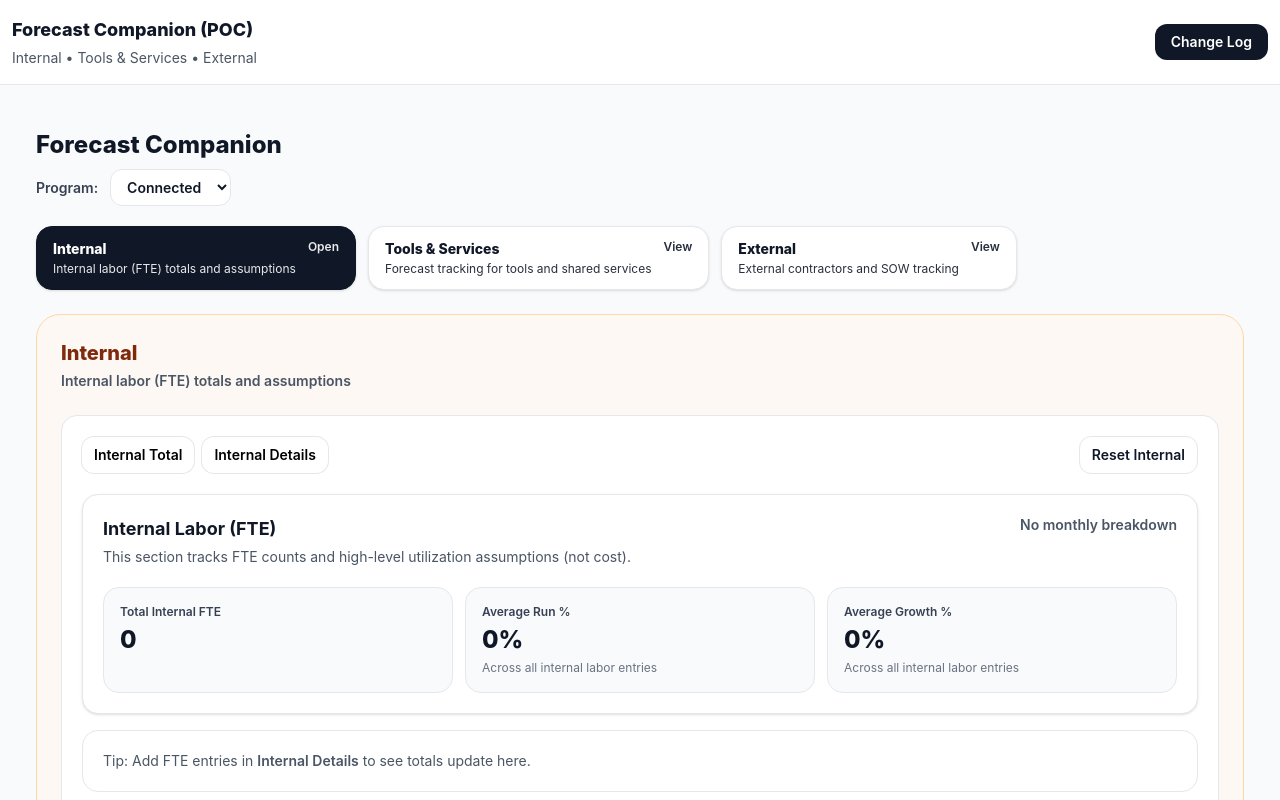
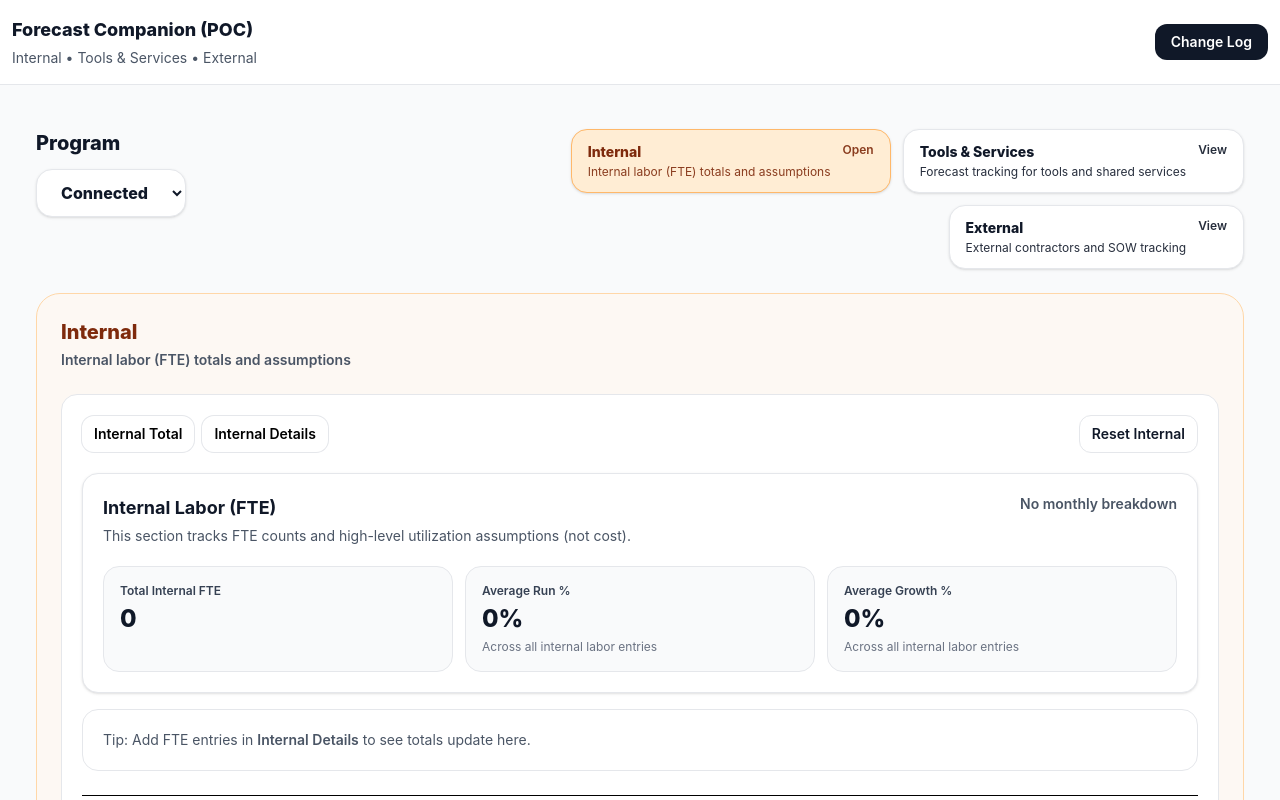
Before and after one commit to premkumarkirankumar/forecast-companion-poc, a React app in the folder frontend/: page / in a window 1280 px wide. Shown: the top 800 px of the page. Built offline with nearby package versions, Linux system fonts and the light colour scheme; the HTML template or start-up script is replaced by a standard one.

Commit message:
updated they layout to view better

```diff
--- a/frontend/src/components/forecast/SummaryCards.jsx
+++ b/frontend/src/components/forecast/SummaryCards.jsx
@@ -273,18 +273,30 @@ export default function SummaryCards({ selectedProgram, onProgramChange }) {
       subtitle: "Internal labor (FTE) totals and assumptions",
       panel: "border-orange-200 bg-orange-50/60",
       header: "text-orange-900",
+      pill: {
+        active: "border-orange-300 bg-orange-100 text-orange-900",
+        idle: "border-gray-200 bg-white text-gray-900 hover:bg-orange-50",
+      },
     },
     tools: {
       title: "Tools & Services",
       subtitle: "Forecast tracking for tools and shared services",
       panel: "border-purple-200 bg-purple-50/60",
       header: "text-purple-950",
+      pill: {
+        active: "border-purple-300 bg-purple-100 text-purple-900",
+        idle: "border-gray-200 bg-white text-gray-900 hover:bg-purple-50",
+      },
     },
     external: {
       title: "External",
       subtitle: "External contractors and SOW tracking",
       panel: "border-green-200 bg-green-50/60",
       header: "text-green-950",
+      pill: {
+        active: "border-green-300 bg-green-100 text-green-900",
+        idle: "border-gray-200 bg-white text-gray-900 hover:bg-green-50",
+      },
     },
   };
 
@@ -301,9 +313,7 @@ export default function SummaryCards({ selectedProgram, onProgramChange }) {
         className={[
           "flex items-start gap-3 rounded-2xl border px-4 py-3 text-left shadow-sm transition",
           "min-w-[240px] md:min-w-[260px]",
-          isActive
-            ? "border-gray-900 bg-gray-900 text-white"
-            : "border-gray-200 bg-white text-gray-900 hover:bg-gray-50",
+          isActive ? meta.pill.active : meta.pill.idle,
         ].join(" ")}
       >
         <div className="flex-1">
@@ -321,16 +331,16 @@ export default function SummaryCards({ selectedProgram, onProgramChange }) {
     <div className="w-full">
       {/* Header */}
       <div className="px-6 pt-6">
-        <div className="text-2xl font-extrabold text-gray-900">
-          Forecast Companion
-        </div>
+        {/* ✅ Removed duplicate title "Forecast Companion" */}
 
-        <div className="mt-2 flex flex-wrap items-center gap-3">
-          <div className="text-sm font-semibold text-gray-700">Program:</div>
+        {/* ✅ Program bigger + pills moved to top-right */}
+        <div className="flex flex-col gap-4 lg:flex-row lg:items-start lg:justify-between">
+          <div className="flex flex-wrap items-center gap-3">
+            <div className="text-xl font-extrabold text-gray-900">Program</div>
             <select
               value={programKey}
               onChange={(e) => onProgramChange?.(e.target.value)}
-            className="rounded-xl border border-gray-200 bg-white px-3 py-2 text-sm font-semibold text-gray-900"
+              className="rounded-2xl border border-gray-200 bg-white px-5 py-3 text-base font-extrabold text-gray-900 shadow-sm"
             >
               {PROGRAM_OPTIONS.map((o) => (
                 <option key={o.value} value={o.value}>
@@ -340,22 +350,18 @@ export default function SummaryCards({ selectedProgram, onProgramChange }) {
             </select>
           </div>
 
-        {/* Top pills */}
-        <div className="mt-5 flex flex-wrap gap-3">
+          {/* Top pills (top-right) */}
+          <div className="flex flex-wrap gap-3 lg:justify-end">
             <TopPill id="internal" />
             <TopPill id="tools" />
             <TopPill id="external" />
           </div>
         </div>
+      </div>
 
       {/* Active section container */}
       <div className="px-6 pb-10">
-        <div
-          className={[
-            "mt-6 rounded-3xl border p-6",
-            activeMeta.panel,
-          ].join(" ")}
-        >
+        <div className={["mt-6 rounded-3xl border p-6", activeMeta.panel].join(" ")}>
           <div className="flex items-center justify-between gap-4">
             <div>
               <div className={["text-xl font-extrabold", activeMeta.header].join(" ")}>
@@ -394,11 +400,7 @@ export default function SummaryCards({ selectedProgram, onProgramChange }) {
                 <button
                   type="button"
                   onClick={() => {
-                    if (
-                      confirm(
-                        `Clear saved Internal labor items for ${programKey}?`
-                      )
-                    ) {
+                    if (confirm(`Clear saved Internal labor items for ${programKey}?`)) {
                       setInternalLaborItems([]);
                     }
                   }}
@@ -545,11 +547,7 @@ export default function SummaryCards({ selectedProgram, onProgramChange }) {
 
               {/* ✅ Show BOTH: Total first (with month range slider), Details below */}
               <div className="mt-5">
-                <MonthTable
-                  title="External"
-                  rows={externalMonthlyRows}
-                  showMonthFilter={true}
-                />
+                <MonthTable title="External" rows={externalMonthlyRows} showMonthFilter={true} />
               </div>
 
               <div className="mt-6 border-t pt-6 space-y-6">
```
Lines whose indentation alone changed are shown as unchanged.
